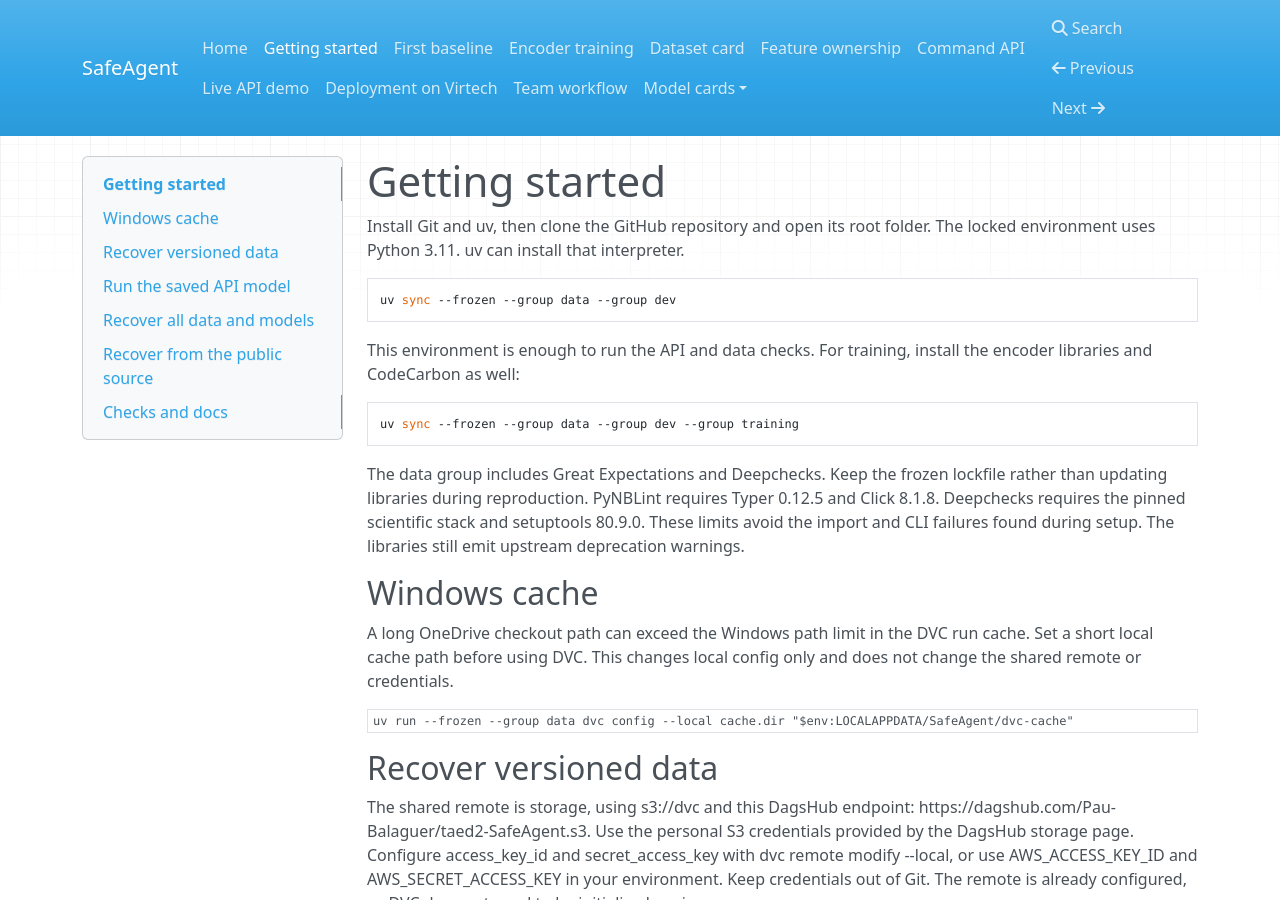
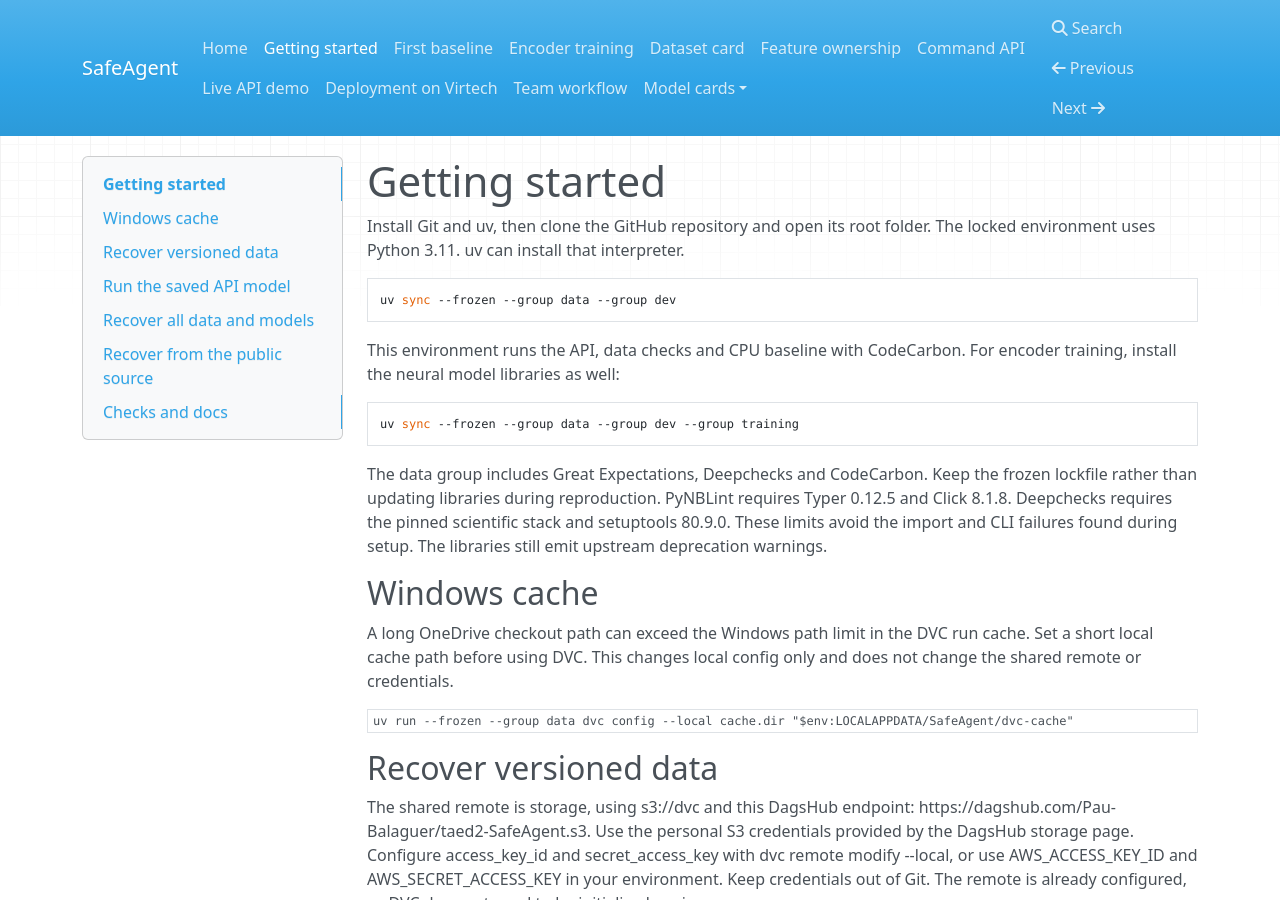
Before and after one commit to taed2-2627q1-gced-upc/taed2-SafeAgent, an MkDocs documentation site: the page built from docs/getting-started.md, in a window 1280 px wide and 900 px high. Built offline with MkDocs 1.6.1, drawn with Linux system fonts in a browser that asks for light colours; nearby versions of some CDN libraries.

Commit message:
fix: include CPU baseline dependencies

````diff
--- a/docs/getting-started.md
+++ b/docs/getting-started.md
@@ -7,14 +7,14 @@
 uv sync --frozen --group data --group dev
 ```
 
-This environment is enough to run the API and data checks. For training,
-install the encoder libraries and CodeCarbon as well:
+This environment runs the API, data checks and CPU baseline with CodeCarbon.
+For encoder training, install the neural model libraries as well:
 
 ```sh
 uv sync --frozen --group data --group dev --group training
 ```
 
-The data group includes Great Expectations and Deepchecks. Keep the frozen
+The data group includes Great Expectations, Deepchecks and CodeCarbon. Keep the frozen
 lockfile rather than updating libraries during reproduction. PyNBLint requires
 Typer 0.12.5 and Click 8.1.8. Deepchecks requires the pinned scientific stack and
 setuptools 80.9.0. These limits avoid the import and CLI failures found during
--- a/pyproject.toml
+++ b/pyproject.toml
@@ -58,6 +58,7 @@
     "httpx>=0.27,<0.28",
 ]
 data = [
+    "codecarbon==3.2.2",
     "deepchecks==0.19.1",
     "great_expectations==1.23.2",
     "pandas==2.2.3",
````
Also changed, not shown: README.md (+3 -3 lines), 1 other file.
